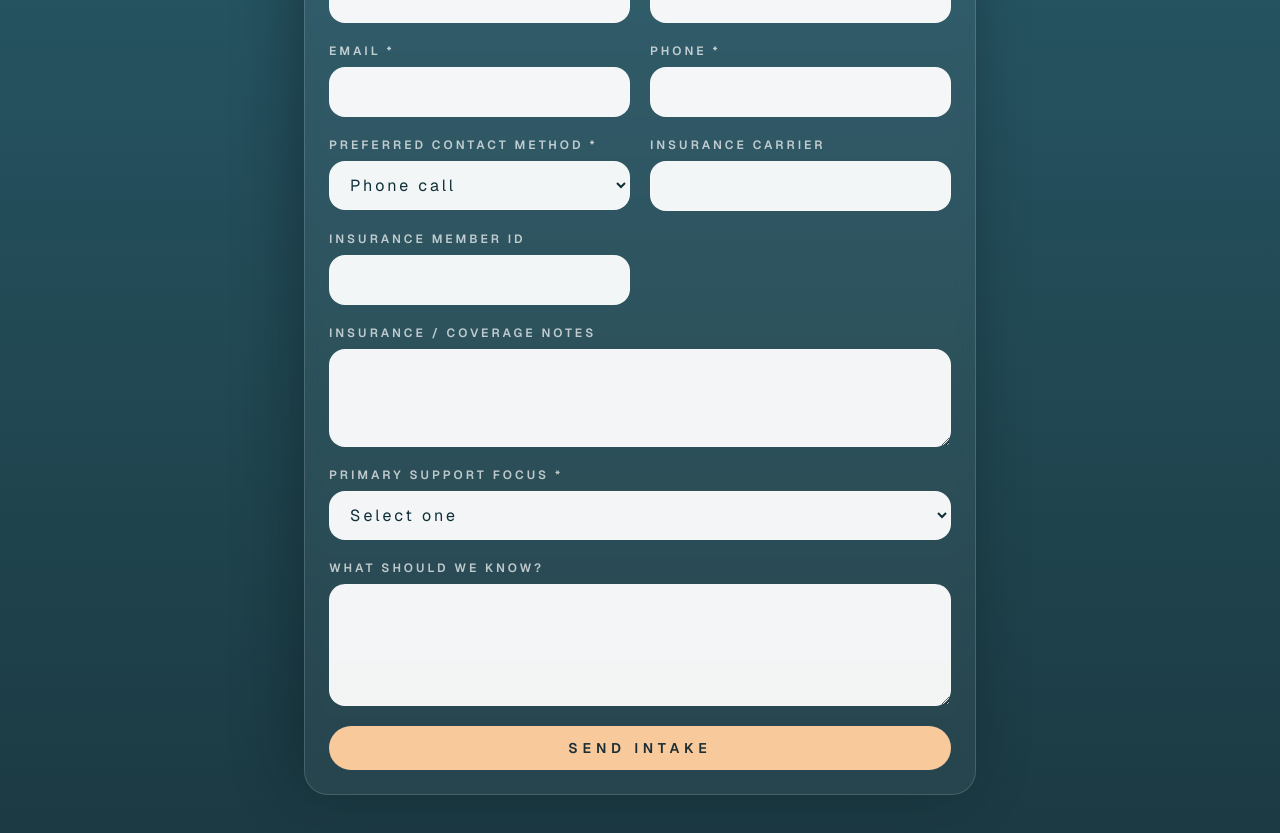
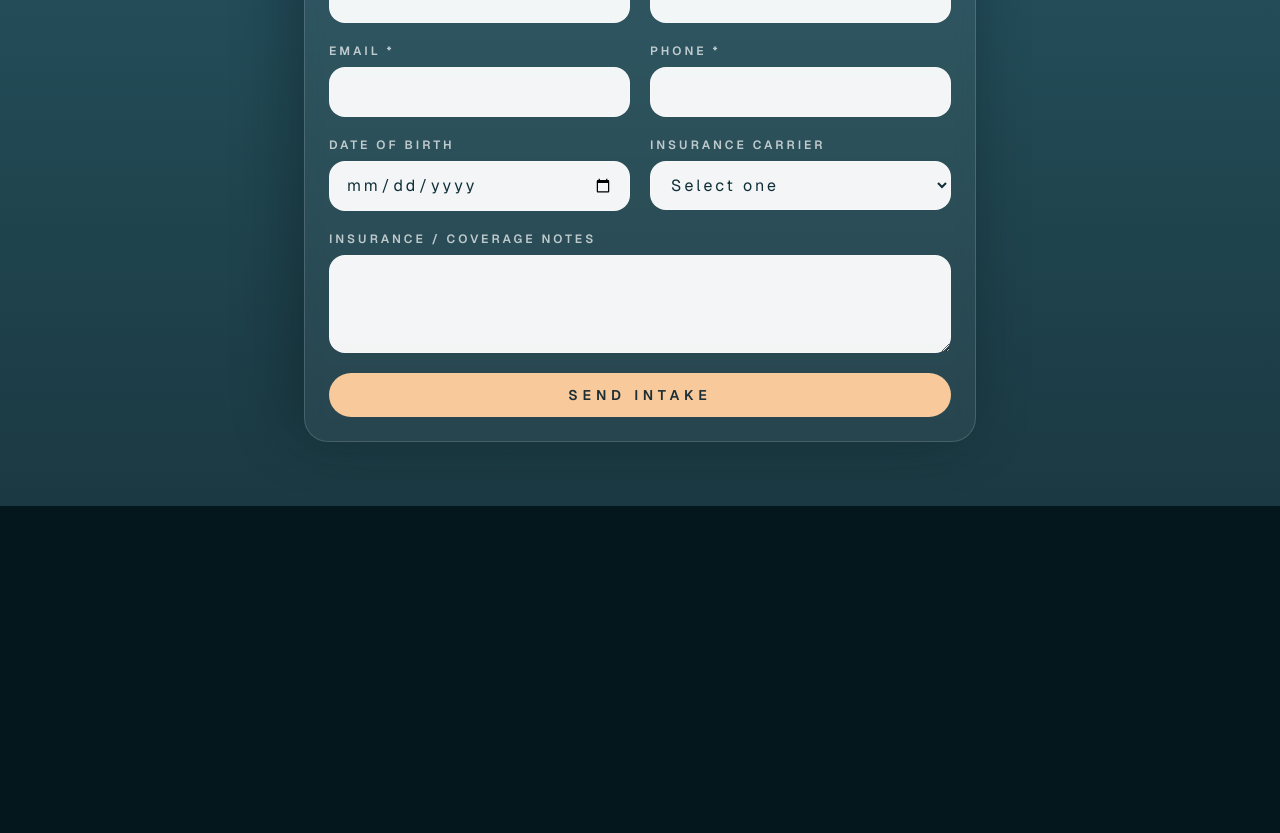
Before and after one commit to KristianPetrov/Footprints-In-The-Sand, a Next.js app: page /insurance in a window 1280 px wide. Shown: the part 1040-1873 px from the top of the page. After the commit the page ends 1546 px from the top, so only its background shows below. Built offline with nearby package versions, Linux system fonts and the light colour scheme; no server answers.

Commit message:
added new intake form DoB and removed unneccessary questions as well as list of Insurance selector added

```diff
--- a/app/api/intake/route.ts
+++ b/app/api/intake/route.ts
@@ -5,6 +5,7 @@ type IntakeSubmission = {
   lastName: string;
   email: string;
   phone: string;
+  dateOfBirth?: string;
   preferredContact?: string;
   insuranceCarrier?: string;
   insuranceMemberId?: string;
@@ -39,6 +40,7 @@ export async function POST (request: Request)
       lastName: submission.lastName,
       phone: submission.phone,
       email: submission.email,
+      dateOfBirth: submission.dateOfBirth || "",
       preferredContact: submission.preferredContact || "",
       insuranceCarrier: submission.insuranceCarrier || "",
       insuranceMemberId: submission.insuranceMemberId || "",
--- a/app/components/IntakeForm.tsx
+++ b/app/components/IntakeForm.tsx
@@ -1,18 +1,30 @@
 "use client";
 
 import { FormEvent, useState } from "react";
+
+type InsuranceCarrierOption =
+  | ""
+  | "Blue Shield of California"
+  | "Blue Cross Blue Shield"
+  | "Anthem Blue Cross"
+  | "HMSA (Hawaii Medical Service Association)"
+  | "Aetna"
+  | "Magellan Health"
+  | "Cigna"
+  | "Health Net"
+  | "UnitedHealthcare"
+  | "Centene Corporation"
+  | "Other";
 
 type IntakeFormValues = {
   firstName: string;
   lastName: string;
   email: string;
   phone: string;
-  preferredContact: "phone" | "email";
-  insuranceCarrier: string;
-  insuranceMemberId: string;
+  dateOfBirth: string;
+  insuranceCarrierChoice: InsuranceCarrierOption;
+  insuranceCarrierOther: string;
   coverageNotes: string;
-  supportFocus: string;
-  notes: string;
 };
 
 const defaultValues: IntakeFormValues = {
@@ -20,12 +32,10 @@ const defaultValues: IntakeFormValues = {
   lastName: "",
   email: "",
   phone: "",
-  preferredContact: "phone",
-  insuranceCarrier: "",
-  insuranceMemberId: "",
+  dateOfBirth: "",
+  insuranceCarrierChoice: "",
+  insuranceCarrierOther: "",
   coverageNotes: "",
-  supportFocus: "",
-  notes: "",
 };
 
 type SubmissionStatus = "idle" | "sending" | "success" | "error";
@@ -48,12 +58,27 @@ export function IntakeForm ()
     setMessage("");
 
     try {
+      const insuranceCarrier =
+        values.insuranceCarrierChoice === "Other"
+          ? values.insuranceCarrierOther.trim()
+          : values.insuranceCarrierChoice;
+
+      const payload = {
+        firstName: values.firstName,
+        lastName: values.lastName,
+        email: values.email,
+        phone: values.phone,
+        dateOfBirth: values.dateOfBirth,
+        insuranceCarrier,
+        coverageNotes: values.coverageNotes,
+      };
+
       const response = await fetch("/api/intake", {
         method: "POST",
         headers: {
           "Content-Type": "application/json",
         },
-        body: JSON.stringify(values),
+        body: JSON.stringify(payload),
       });
 
       if (!response.ok) {
@@ -126,40 +151,58 @@ export function IntakeForm ()
 
       <div className="grid gap-5 md:grid-cols-2">
         <label className="flex flex-col gap-2 text-xs font-semibold uppercase tracking-[0.25em] text-white/70">
-          <span>Preferred contact method *</span>
-          <select
-            name="preferredContact"
-            value={values.preferredContact}
-            onChange={(event) =>
-              updateField("preferredContact", event.target.value as IntakeFormValues["preferredContact"])
-            }
-            className="min-h-[44px] rounded-2xl border border-white/20 bg-white/95 px-4 py-3 text-base font-normal normal-case text-[#0f2f38] focus:border-[#f7c99b] focus:outline-none"
-          >
-            <option value="phone">Phone call</option>
-            <option value="email">Email response</option>
-          </select>
-        </label>
-        <label className="flex flex-col gap-2 text-xs font-semibold uppercase tracking-[0.25em] text-white/70">
-          <span>Insurance carrier</span>
+          <span>Date of birth</span>
           <input
-            type="text"
-            name="insuranceCarrier"
-            value={values.insuranceCarrier}
-            onChange={(event) => updateField("insuranceCarrier", event.target.value)}
+            type="date"
+            name="dateOfBirth"
+            value={values.dateOfBirth}
+            onChange={(event) => updateField("dateOfBirth", event.target.value)}
             className="min-h-[44px] rounded-2xl border border-white/20 bg-white/95 px-4 py-3 text-base font-normal normal-case text-[#0f2f38] focus:border-[#f7c99b] focus:outline-none"
           />
         </label>
         <label className="flex flex-col gap-2 text-xs font-semibold uppercase tracking-[0.25em] text-white/70">
-          <span>Insurance member ID</span>
+          <span>Insurance carrier</span>
+          <select
+            name="insuranceCarrierChoice"
+            value={values.insuranceCarrierChoice}
+            onChange={(event) => {
+              const nextValue = event.target.value as InsuranceCarrierOption;
+              setValues((prev) => ({
+                ...prev,
+                insuranceCarrierChoice: nextValue,
+                insuranceCarrierOther: nextValue === "Other" ? prev.insuranceCarrierOther : "",
+              }));
+            }}
+            className="min-h-[44px] rounded-2xl border border-white/20 bg-white/95 px-4 py-3 text-base font-normal normal-case text-[#0f2f38] focus:border-[#f7c99b] focus:outline-none"
+          >
+            <option value="">Select one</option>
+            <option value="Blue Shield of California">Blue Shield of California</option>
+            <option value="Blue Cross Blue Shield">Blue Cross Blue Shield</option>
+            <option value="Anthem Blue Cross">Anthem Blue Cross</option>
+            <option value="HMSA (Hawaii Medical Service Association)">HMSA (Hawaii Medical Service Association)</option>
+            <option value="Aetna">Aetna</option>
+            <option value="Magellan Health">Magellan Health</option>
+            <option value="Cigna">Cigna</option>
+            <option value="Health Net">Health Net</option>
+            <option value="UnitedHealthcare">UnitedHealthcare</option>
+            <option value="Centene Corporation">Centene Corporation</option>
+            <option value="Other">Other</option>
+          </select>
+        </label>
+      </div>
+
+      {values.insuranceCarrierChoice === "Other" && (
+        <label className="flex flex-col gap-2 text-xs font-semibold uppercase tracking-[0.25em] text-white/70">
+          <span>Other insurance carrier</span>
           <input
             type="text"
-            name="insuranceMemberId"
-            value={values.insuranceMemberId}
-            onChange={(event) => updateField("insuranceMemberId", event.target.value)}
+            name="insuranceCarrierOther"
+            value={values.insuranceCarrierOther}
+            onChange={(event) => updateField("insuranceCarrierOther", event.target.value)}
             className="min-h-[44px] rounded-2xl border border-white/20 bg-white/95 px-4 py-3 text-base font-normal normal-case text-[#0f2f38] focus:border-[#f7c99b] focus:outline-none"
           />
         </label>
-      </div>
+      )}
 
       <label className="flex flex-col gap-2 text-xs font-semibold uppercase tracking-[0.25em] text-white/70">
         <span>Insurance / coverage notes</span>
@@ -168,36 +211,6 @@ export function IntakeForm ()
           rows={3}
           value={values.coverageNotes}
           onChange={(event) => updateField("coverageNotes", event.target.value)}
-          className="rounded-2xl border border-white/20 bg-white/95 px-4 py-3 text-base font-normal normal-case text-[#0f2f38] focus:border-[#f7c99b] focus:outline-none"
-        />
-      </label>
-
-      <label className="flex flex-col gap-2 text-xs font-semibold uppercase tracking-[0.25em] text-white/70">
-        <span>Primary support focus *</span>
-        <select
-          name="supportFocus"
-          required
-          value={values.supportFocus}
-          onChange={(event) => updateField("supportFocus", event.target.value)}
-          className="min-h-[44px] rounded-2xl border border-white/20 bg-white/95 px-4 py-3 text-base font-normal normal-case text-[#0f2f38] focus:border-[#f7c99b] focus:outline-none"
-        >
-          <option value="">Select one</option>
-          <option value="detox-support">Detox or stabilization</option>
-          <option value="dual-diagnosis">Dual-diagnosis treatment</option>
-          <option value="trauma-therapy">Trauma & process groups</option>
-          <option value="family-support">Family support</option>
-          <option value="aftercare">Aftercare planning</option>
-          <option value="other">Something else</option>
-        </select>
-      </label>
-
-      <label className="flex flex-col gap-2 text-xs font-semibold uppercase tracking-[0.25em] text-white/70">
-        <span>What should we know?</span>
-        <textarea
-          name="notes"
-          rows={4}
-          value={values.notes}
-          onChange={(event) => updateField("notes", event.target.value)}
           className="rounded-2xl border border-white/20 bg-white/95 px-4 py-3 text-base font-normal normal-case text-[#0f2f38] focus:border-[#f7c99b] focus:outline-none"
         />
       </label>
```
